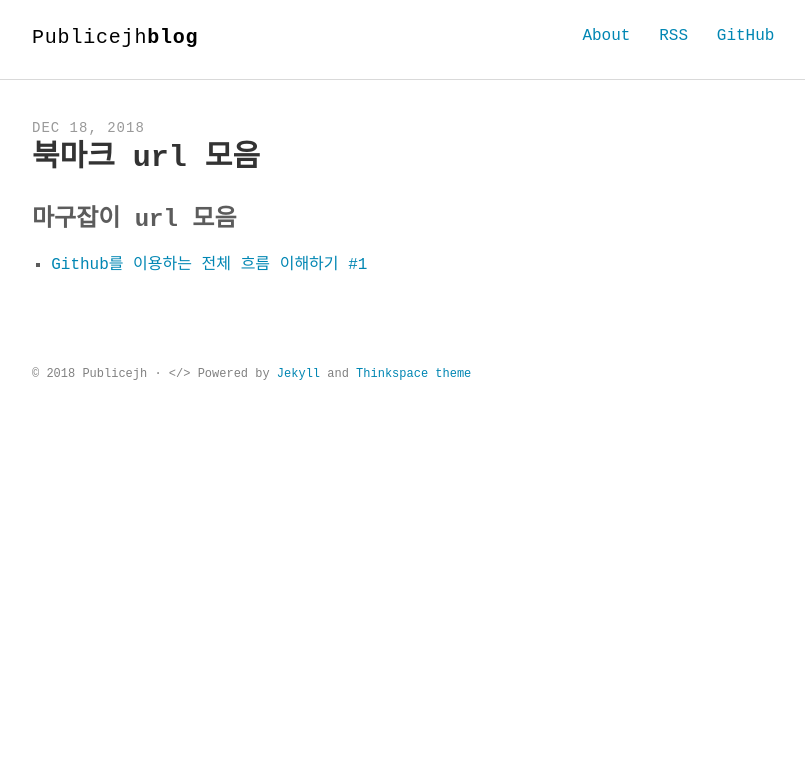
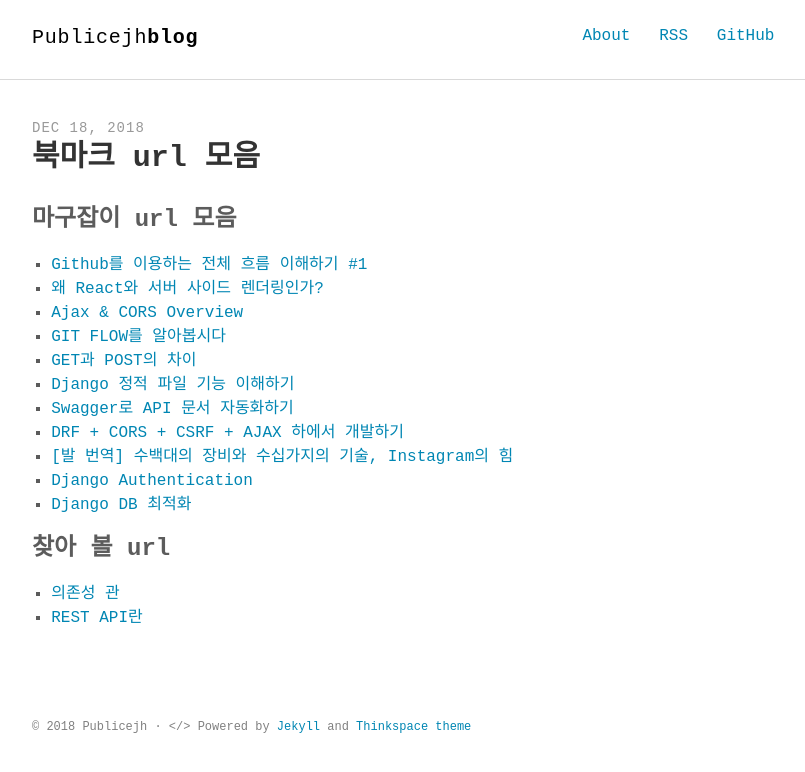
Before and after one commit to bonnny/bonnny.github.io, a Jekyll site: the page built from _posts/2018-12-18-first-post.md, in a window 1280 px wide. Shown: the top 772 px of the page, without its empty margins (232-1037 px from the left). Built offline with Jekyll 4.4.1, drawn with Linux system fonts in a browser that asks for light colours; some web fonts are replaced.

Commit message:
url 추가

```diff
--- a/_includes/nav.html
+++ b/_includes/nav.html
@@ -5,7 +5,7 @@
     <ul class="navbar">
       <li><a href="{{ '/about' | prepend: site.baseurl | prepend: site.url }}">About</a></li>
       <li><a href="{{ "/feed.xml" | prepend: site.baseurl | prepend: site.url }}" target="_blank">RSS</a></li>
-      <li><a href="https://github.com/publicejh">GitHub</a></li>
+      <li><a href="https://github.com/publicejh" target="_blank">GitHub</a></li>
     </ul>
   </div>
 </nav>
--- a/_posts/2018-12-18-first-post.md
+++ b/_posts/2018-12-18-first-post.md
@@ -9,3 +9,17 @@ keywords: "dummy content"
 ### 마구잡이 url 모음
 
 - [Github를 이용하는 전체 흐름 이해하기 #1](https://blog.outsider.ne.kr/865)
+- [왜 React와 서버 사이드 렌더링인가?](https://subicura.com/2016/06/20/server-side-rendering-with-react.html)
+- [Ajax & CORS Overview](http://huns.me/development/1291)
+- [GIT FLOW를 알아봅시다](http://dh-dh.tistory.com/26)
+- [GET과 POST의 차이](https://hongsii.github.io/2017/08/02/what-is-the-difference-get-and-post/)
+- [Django 정적 파일 기능 이해하기](https://blog.hannal.com/2015/04/start_with_django_webframework_06/)
+- [Swagger로 API 문서 자동화하기](https://jojoldu.tistory.com/31)
+- [DRF + CORS + CSRF + AJAX 하에서 개발하기](http://makerj.tistory.com/225)
+- [[발 번역] 수백대의 장비와 수십가지의 기술, Instagram의 힘](https://charsyam.wordpress.com/2011/12/17/%EB%B0%9C-%EB%B2%88%EC%97%AD-%EC%88%98%EB%B0%B1%EB%8C%80%EC%9D%98-%EC%9E%A5%EB%B9%84%EC%99%80-%EC%88%98%EC%8B%AD%EA%B0%80%EC%A7%80%EC%9D%98-%EA%B8%B0%EC%88%A0-instagram%EC%9D%98-%ED%9E%98/)
+- [Django Authentication](http://www.django-rest-framework.org/api-guide/authentication/)
+- [Django DB 최적화](https://tech.peoplefund.co.kr/2017/11/03/django-db-optimization.html)
+
+### 찾아 볼 url
+- [의존성 관]()
+- [REST API란]()
```
Also changed, not shown: 9 other files.
